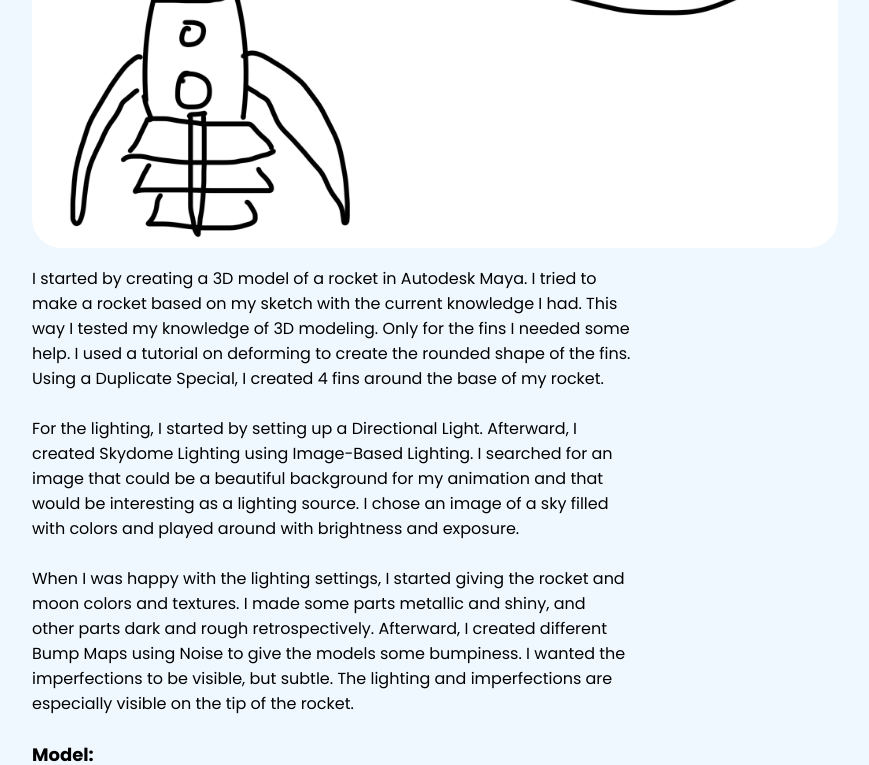
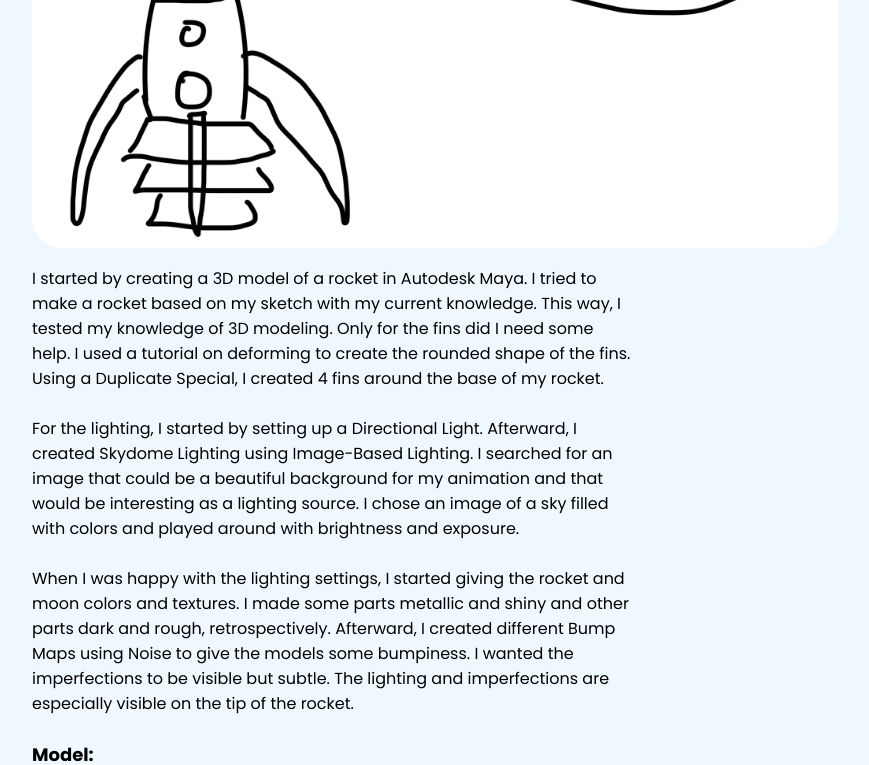
Before and after one commit to luckygoxer/luckygoxer.github.io, a plain HTML site: page 3DModels.html in a window 1280 px wide. Shown: the part 1519-2284 px from the top of the page, without its empty margins (148-1017 px from the left). Drawn offline with Linux system fonts and the light colour scheme.

Commit message:
Update yay

```diff
--- a/3DModels.html
+++ b/3DModels.html
@@ -93,8 +93,8 @@
         <img class="maxaside" src="images/3D Models/Rocket_Concept.png" alt="TreeHouse1">
         <p>
             I started by creating a 3D model of a rocket in Autodesk Maya.
-            I tried to make a rocket based on my sketch with the current knowledge I had.
-            This way I tested my knowledge of 3D modeling. Only for the fins I needed some help.
+            I tried to make a rocket based on my sketch with my current knowledge.
+            This way, I tested my knowledge of 3D modeling. Only for the fins did I need some help.
             I used a tutorial on deforming to create the rounded shape of the fins.
             Using a Duplicate Special, I created 4 fins around the base of my rocket.
         <br>
@@ -106,9 +106,9 @@
         <br>
         <br>
             When I was happy with the lighting settings, I started giving the rocket and moon colors and textures.
-            I made some parts metallic and shiny, and other parts dark and rough retrospectively.
+            I made some parts metallic and shiny and other parts dark and rough, retrospectively.
             Afterward, I created different Bump Maps using Noise to give the models some bumpiness.
-            I wanted the imperfections to be visible, but subtle.
+            I wanted the imperfections to be visible but subtle.
             The lighting and imperfections are especially visible on the tip of the rocket.
         <br>
         <br>
@@ -119,7 +119,7 @@
                 <a href="https://sketchfab.com/3d-models/rocket-and-moon-1f8a39c16fe24da1bdc5d421d5932a8c?utm_medium=embed&utm_campaign=share-popup&utm_content=1f8a39c16fe24da1bdc5d421d5932a8c" target="_blank" rel="nofollow" style="font-weight: bold; color: #1CAAD9;">Rocket and Moon </a> by <a href="https://sketchfab.com/luckygoxer?utm_medium=embed&utm_campaign=share-popup&utm_content=1f8a39c16fe24da1bdc5d421d5932a8c" target="_blank" rel="nofollow" style="font-weight: bold; color: #1CAAD9;"> luckygoxer </a> on <a href="https://sketchfab.com?utm_medium=embed&utm_campaign=share-popup&utm_content=1f8a39c16fe24da1bdc5d421d5932a8c" target="_blank" rel="nofollow" style="font-weight: bold; color: #1CAAD9;">Sketchfab</a></p></div>
             </div>
         <br>
-            Here you can see my 3D model.
+            Here, you can see my 3D model.
             However, due to a bug in Autodesk Maya, the textures would not export with my model to Sketchfab.
             You can still see the model of my rocket and a bit of the lighting.
             Fortunately, this issue does not arise in the final animation.
@@ -127,29 +127,31 @@
         <br>
             After finishing the lighting and textures, I started working on my animation.
             I learned about Keyframes and how to use them to successfully animate a 3D object.
-            I watched a lot of videos on timing and tempo, and the animation principles by Frank Thomas and Ollie Johnston.
-            I used Anticipation, and Squash and Stretch at the same time just before the rocket takes off.
+            I watched a lot of videos on timing and tempo and the animation principles by Frank Thomas and Ollie Johnston.
+            I used Anticipation and Squash and Stretch at the same time just before the rocket takes off.
             Similar to a human bending its knees in anticipation of the jump, I used the Squash Deformer to make the rocket bend down before ‘jumping’ into space.
             I did this by moving the Squash Handle down and scaling it up, so it will squash from the base instead of the middle.
             When the rocket takes off, it stretches a bit to strengthen the idea of speed. This secondary motion is called Follow Through.
-            These stretches are an Exaggeration of the rocket movement; a real rocket would of course not be able to deform and squash.
+            These stretches are an Exaggeration of the rocket movement; a real rocket would, of course, not be able to deform and squash.
             By moving my keyframes on intervals of multiples of 3, the Timing felt a lot better than my initial version.
         <br>
         <br>
             I created a moon to land on with some texture using color and a Bump Map.
-            I created a curved Arc for my rocket to follow using a Bezier Curve.
+            Using a Bezier Curve, I created a curved Arc for my rocket to follow.
             The rocket will now take off into space, circle around the moon, and land slowly on the surface of the moon.
             I slowed down the landing by adjusting the U Value at the end of the curve and setting a keyframe.
-            I used a locator to have the rocket aim at, so it does not spin all over the place following the track.
+            I used a locator to have the rocket aim at it so it does not spin all over the place following the track.
             I created another Follow Through by squashing my rocket deformer a little bit when landing.
             I hid my curve, locator, and deformer, and the animation was finished.
         <br>
         <br>
             Of course, I wanted a video containing the animation with different camera angles, so I watched some tutorials on using cameras and the Camera Sequencer in Maya.
-            For each shot, I created a camera. The first camera looks at the rocket and turns upwards when the rocket takes off using keyframes.
+            For each shot, I created a camera.
+            The first camera looks at the rocket and turns upward when the rocket takes off using keyframes.
             The second camera is angled, looking at the rocket taking a turn to start circling the moon.
-            The third camera watches the rocket circling from a distance and the fourth looks like it is attached to the rocket.
-            It watches the rocket up close as it circles closer to the moon. I let the camera follow the rocket by using a Parent Constraint.
+            The third camera watches the rocket circling from a distance, and the fourth looks like it is attached to the rocket.
+            It watches the rocket up close as it circles closer to the moon.
+            I let the camera follow the rocket by using a Parent Constraint.
             I used Camera Shake to add a greater sense of speed.
             The fifth camera is similar to camera three and watches the rocket land slowly on the moon from a distance.
             The final camera watches the rocket land up close again and uses the same camera shaking to dramatize the landing.
```
